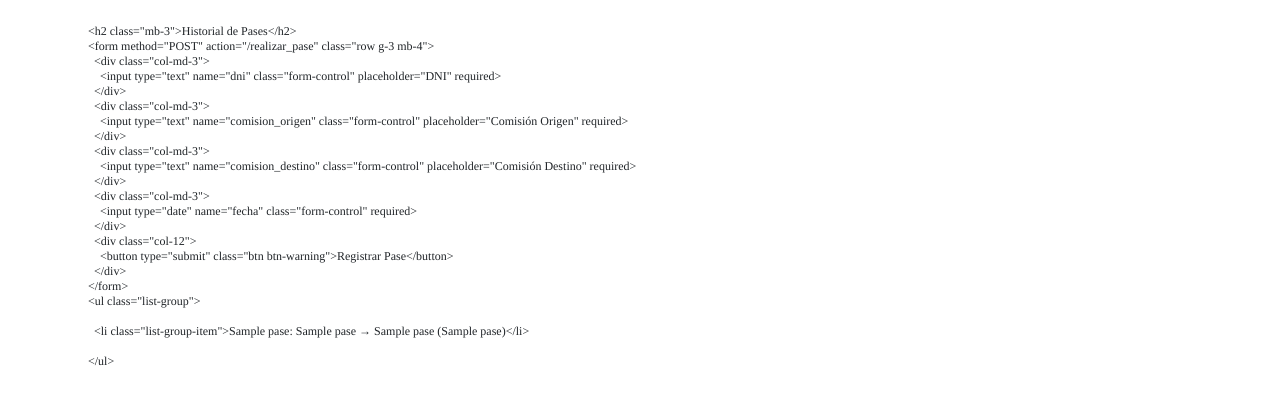
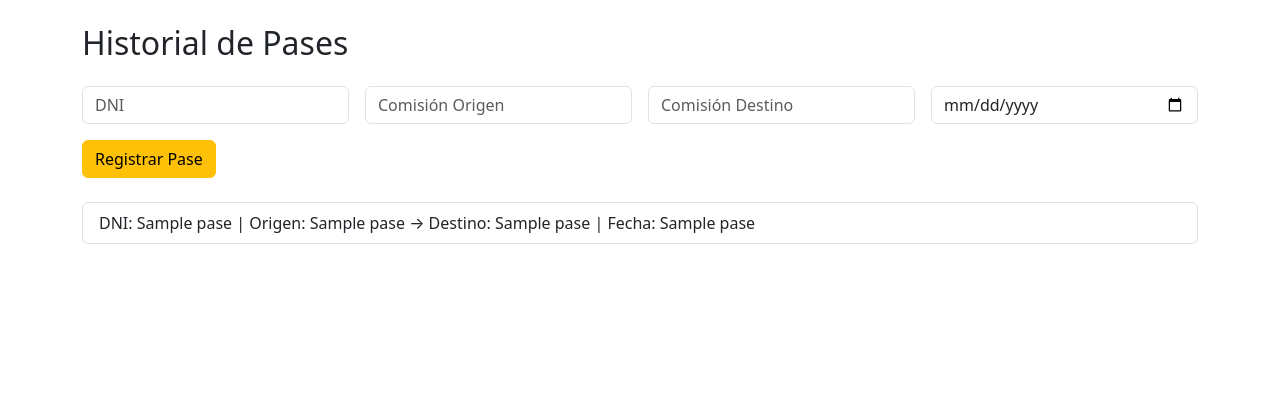
Before and after one commit to Xavo2027/fines-app, a Flask app: page /pases in a window 1280 px wide. Shown: the part 56-461 px from the top of the page. Run offline with Flask 3, Linux system fonts and the light colour scheme; a database or web service that is not in the repository returns one stand-in record (values such as "Sample title"); some libraries are stand-ins or nearby versions.

Commit message:
Corrijo vista de pases y actualizo app con compatibilidad Flask 3

```diff
--- a/templates/pases.html
+++ b/templates/pases.html
@@ -1,42 +1,31 @@
-<!DOCTYPE html PUBLIC "-//W3C//DTD HTML 4.01//EN" "http://www.w3.org/TR/html4/strict.dtd">
-<html>
-<head>
-  <meta http-equiv="Content-Type" content="text/html; charset=utf-8">
-  <meta http-equiv="Content-Style-Type" content="text/css">
-  <title></title>
-  <meta name="Generator" content="Cocoa HTML Writer">
-  <meta name="CocoaVersion" content="2487">
-  <style type="text/css">
-    p.p1 {margin: 0.0px 0.0px 0.0px 0.0px; font: 12.0px Times; -webkit-text-stroke: #000000}
-    span.s1 {font-kerning: none}
-  </style>
-</head>
-<body>
-<p class="p1"><span class="s1">{% extends "base.html" %}</span></p>
-<p class="p1"><span class="s1">{% block content %}</span></p>
-<p class="p1"><span class="s1"><span class="Apple-converted-space">  </span>&lt;h2 class="mb-3"&gt;Historial de Pases&lt;/h2&gt;</span></p>
-<p class="p1"><span class="s1"><span class="Apple-converted-space">  </span>&lt;form method="POST" action="/realizar_pase" class="row g-3 mb-4"&gt;</span></p>
-<p class="p1"><span class="s1"><span class="Apple-converted-space">    </span>&lt;div class="col-md-3"&gt;</span></p>
-<p class="p1"><span class="s1"><span class="Apple-converted-space">      </span>&lt;input type="text" name="dni" class="form-control" placeholder="DNI" required&gt;</span></p>
-<p class="p1"><span class="s1"><span class="Apple-converted-space">    </span>&lt;/div&gt;</span></p>
-<p class="p1"><span class="s1"><span class="Apple-converted-space">    </span>&lt;div class="col-md-3"&gt;</span></p>
-<p class="p1"><span class="s1"><span class="Apple-converted-space">      </span>&lt;input type="text" name="comision_origen" class="form-control" placeholder="Comisión Origen" required&gt;</span></p>
-<p class="p1"><span class="s1"><span class="Apple-converted-space">    </span>&lt;/div&gt;</span></p>
-<p class="p1"><span class="s1"><span class="Apple-converted-space">    </span>&lt;div class="col-md-3"&gt;</span></p>
-<p class="p1"><span class="s1"><span class="Apple-converted-space">      </span>&lt;input type="text" name="comision_destino" class="form-control" placeholder="Comisión Destino" required&gt;</span></p>
-<p class="p1"><span class="s1"><span class="Apple-converted-space">    </span>&lt;/div&gt;</span></p>
-<p class="p1"><span class="s1"><span class="Apple-converted-space">    </span>&lt;div class="col-md-3"&gt;</span></p>
-<p class="p1"><span class="s1"><span class="Apple-converted-space">      </span>&lt;input type="date" name="fecha" class="form-control" required&gt;</span></p>
-<p class="p1"><span class="s1"><span class="Apple-converted-space">    </span>&lt;/div&gt;</span></p>
-<p class="p1"><span class="s1"><span class="Apple-converted-space">    </span>&lt;div class="col-12"&gt;</span></p>
-<p class="p1"><span class="s1"><span class="Apple-converted-space">      </span>&lt;button type="submit" class="btn btn-warning"&gt;Registrar Pase&lt;/button&gt;</span></p>
-<p class="p1"><span class="s1"><span class="Apple-converted-space">    </span>&lt;/div&gt;</span></p>
-<p class="p1"><span class="s1"><span class="Apple-converted-space">  </span>&lt;/form&gt;</span></p>
-<p class="p1"><span class="s1"><span class="Apple-converted-space">  </span>&lt;ul class="list-group"&gt;</span></p>
-<p class="p1"><span class="s1"><span class="Apple-converted-space">    </span>{% for pase in pases %}</span></p>
-<p class="p1"><span class="s1"><span class="Apple-converted-space">    </span>&lt;li class="list-group-item"&gt;{{ pase[1] }}: {{ pase[2] }} → {{ pase[3] }} ({{ pase[4] }})&lt;/li&gt;</span></p>
-<p class="p1"><span class="s1"><span class="Apple-converted-space">    </span>{% endfor %}</span></p>
-<p class="p1"><span class="s1"><span class="Apple-converted-space">  </span>&lt;/ul&gt;</span></p>
-<p class="p1"><span class="s1">{% endblock %}</span></p>
-</body>
-</html>
+
+{% extends "base.html" %}
+{% block content %}
+<h2 class="mb-4">Historial de Pases</h2>
+
+<form method="POST" action="/realizar_pase" class="row g-3 mb-4">
+    <div class="col-md-3">
+        <input type="text" name="dni" class="form-control" placeholder="DNI" required>
+    </div>
+    <div class="col-md-3">
+        <input type="text" name="comision_origen" class="form-control" placeholder="Comisión Origen" required>
+    </div>
+    <div class="col-md-3">
+        <input type="text" name="comision_destino" class="form-control" placeholder="Comisión Destino" required>
+    </div>
+    <div class="col-md-3">
+        <input type="date" name="fecha" class="form-control" required>
+    </div>
+    <div class="col-12">
+        <button type="submit" class="btn btn-warning">Registrar Pase</button>
+    </div>
+</form>
+
+<ul class="list-group">
+    {% for pase in pases %}
+    <li class="list-group-item">
+        DNI: {{ pase[1] }} | Origen: {{ pase[2] }} → Destino: {{ pase[3] }} | Fecha: {{ pase[4] }}
+    </li>
+    {% endfor %}
+</ul>
+{% endblock %}
```
